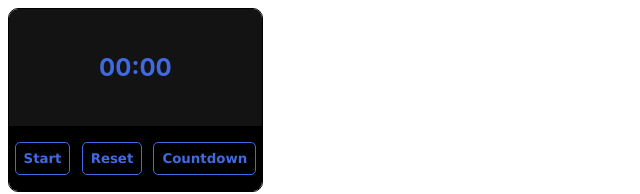
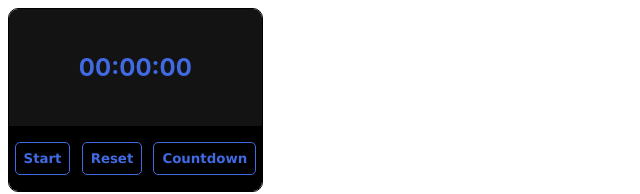
Before and after one commit to JasonEVE0/ReactTimer, a React (Create React App) app: page / in a window 1280 px wide. Shown: the top 194 px of the page, without its empty margins (0-640 px from the left). Built offline with nearby package versions, Linux system fonts and the light colour scheme.

Commit message:
finish start/pause button functionality

```diff
--- a/src/components/CountdownButton.js
+++ b/src/components/CountdownButton.js
@@ -1,9 +1,9 @@
 import React from "react";
 
 function CountdownButton(){
-    return (
-        <button className="timer-button">Countdown</button>
-    )
+  return (
+    <button className="timer-button">Countdown</button>
+  )
 }
 
 export default CountdownButton;
--- a/src/components/ResetButton.js
+++ b/src/components/ResetButton.js
@@ -1,9 +1,9 @@
 import React from "react";
 
 function ResetButton(){
-    return (
-        <button className="timer-button">Reset</button>
-    )
+  return (
+    <button className="timer-button">Reset</button>
+  )
 }
 
 export default ResetButton;
--- a/src/components/StartToggle.js
+++ b/src/components/StartToggle.js
@@ -1,9 +1,12 @@
 import React from "react";
 
-function StartToggle(){
-    return (
-        <button className="timer-button">Start</button>
-    )
+function StartToggle(props){
+
+  let buttonString = props.isTimerActive ? "Pause" : "Start";
+
+  return (
+    <button className="timer-button" onClick={props.onClickToggle}>{buttonString}</button>
+  )
 }
 
 export default StartToggle;
--- a/src/components/Timer.js
+++ b/src/components/Timer.js
@@ -1,4 +1,4 @@
-import React from "react";
+import React, { useState } from "react";
 
 import TimerDisplay from "./TimerDisplay";
 import StartToggle from "./StartToggle";
@@ -8,13 +8,31 @@ import CountdownButton from "./CountdownButton";
 import '../styles/timer.css';
 
 function Timer(){
+
+  let [time, setTime] = useState(0);
+  let [timerActive, setTimerActive] = useState(false);
+  let [timerInterval, setTimerInterval] = useState();
+
+  // this function executes everytime the start/pause button is clicked, if the start button is clicked a
+  // new interval will begin to increment the time every second. If the pause button is cliciked the interval
+  // will be cleared.
+  function toggleTimer(){
+    if (timerActive){
+      clearInterval(timerInterval);
+      setTimerActive(false);
+    } else {
+      setTimerInterval(setInterval(() => setTime(++time), 1000));
+      setTimerActive(true);
+    }
+  }
+
   return (
     <div className="timer-container">
       <div className="display-container">
-                <TimerDisplay />
+        <TimerDisplay time={time} />
       </div>
       <div className="button-container">
-                <StartToggle />
+        <StartToggle onClickToggle={toggleTimer} isTimerActive={timerActive} />
         <ResetButton />
         <CountdownButton />
       </div>
--- a/src/components/TimerDisplay.js
+++ b/src/components/TimerDisplay.js
@@ -1,9 +1,20 @@
 import React from "react";
 
-function TimerDisplay(){
-    return (
-        <h2>00:00</h2>
-    )
+function TimerDisplay(props){
+
+  // computes the hours, minutes and seconds from total seconds
+  let hours = Math.trunc(props.time / (60**2))
+  let minutes = Math.trunc(props.time / 60);
+  let seconds = Math.trunc(props.time % 60);
+
+  // if the hour, minute or second is only one digit then add a leading zero
+  let hoursStringFormat = hours < 10 ? "0" + hours : hours;
+  let minutesStringFormat = minutes < 10 ? "0" + minutes : minutes;
+  let secondsStringFormat = seconds < 10 ? "0" + seconds : seconds;
+
+  return (
+    <h2>{hoursStringFormat}:{minutesStringFormat}:{secondsStringFormat}</h2>
+  )
 }
 
 export default TimerDisplay;
```
Lines whose indentation alone changed are shown as unchanged.
